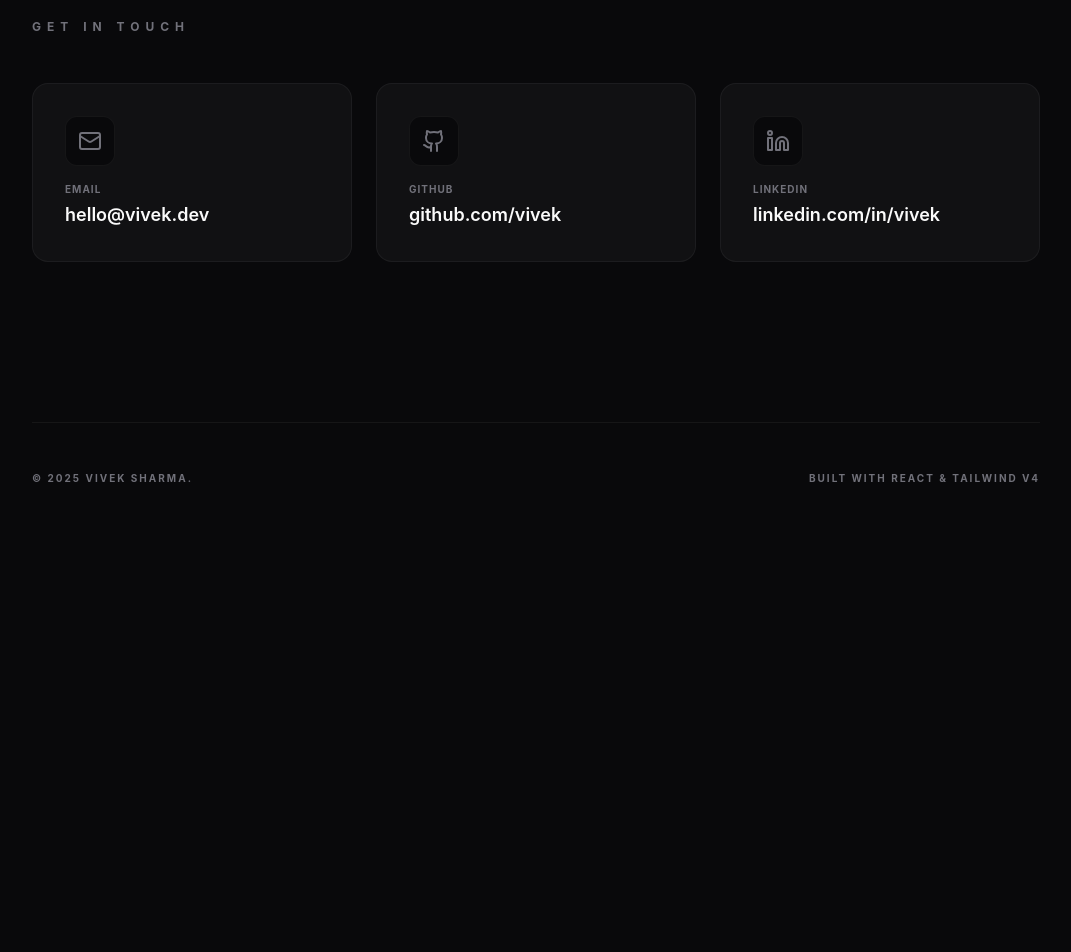
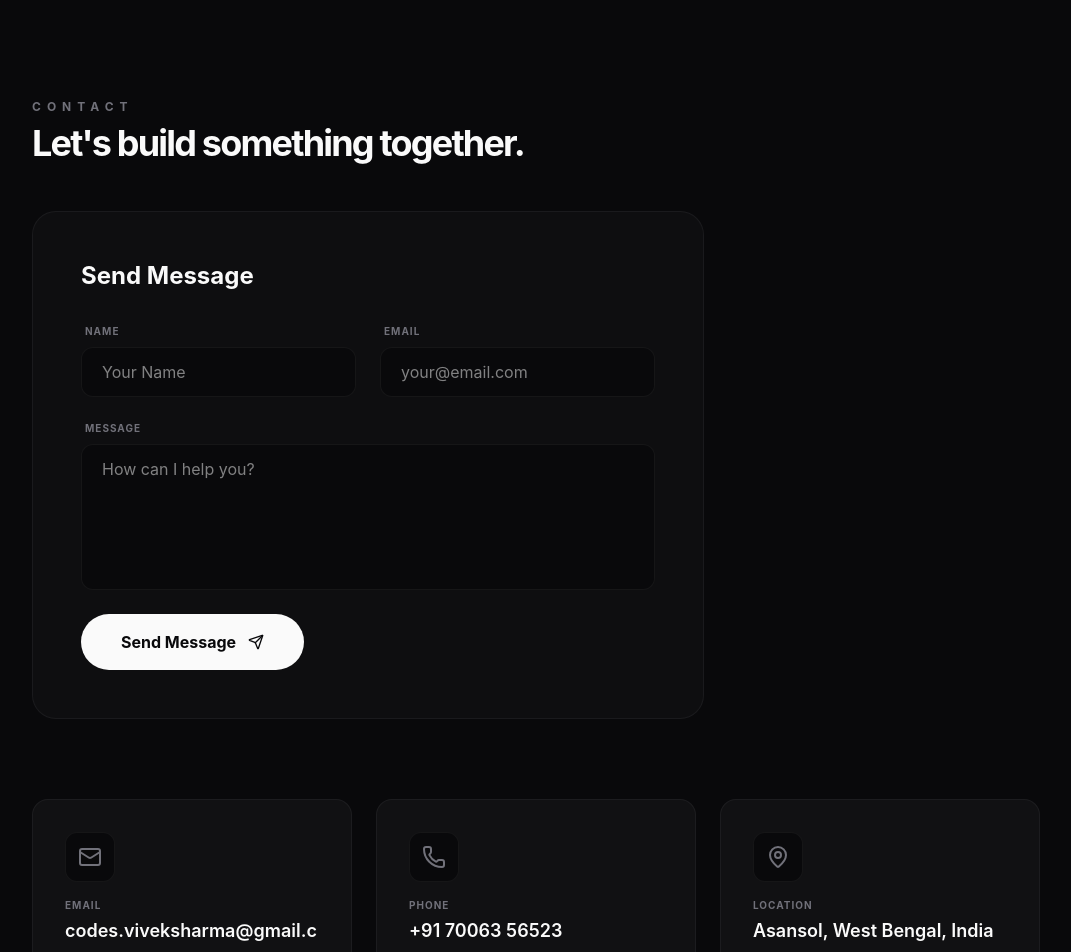
Before and after one commit to YASH-HCKT/set-the-standard-portfolio, a React (Vite) app: page / in a window 1280 px wide. Shown: the part 1600-2552 px from the top of the page, without its empty margins (144-1215 px from the left). Before the commit the page ends 2246 px from the top, so only its background shows below. Built offline with nearby package versions, Linux system fonts and the light colour scheme.

Commit message:
Add contact form, update details, and setup sidebar navigation

```diff
--- a/src/components/Contact.jsx
+++ b/src/components/Contact.jsx
@@ -1,22 +1,33 @@
 import React from 'react';
 import { motion } from 'framer-motion';
-import { Mail, Github, Linkedin } from 'lucide-react';
+import { Mail, Github, Linkedin, Phone, MapPin } from 'lucide-react';
+import ContactForm from './ContactForm';
 
-const socialLinks = [
-    { name: "Email", icon: Mail, url: "mailto:hello@vivek.dev", label: "hello@vivek.dev" },
-    { name: "GitHub", icon: Github, url: "#", label: "github.com/vivek" },
-    { name: "LinkedIn", icon: Linkedin, url: "#", label: "linkedin.com/in/vivek" },
+const contactInfo = [
+    { name: "Email", icon: Mail, url: "mailto:codes.viveksharma@gmail.com", label: "codes.viveksharma@gmail.com" },
+    { name: "Phone", icon: Phone, url: "tel:+917006356523", label: "+91 70063 56523" },
+    { name: "Location", icon: MapPin, url: "#", label: "Asansol, West Bengal, India" },
+    { name: "GitHub", icon: Github, url: "https://github.com/codes-viveksharma", label: "github.com/codes-viveksharma" },
+    { name: "LinkedIn", icon: Linkedin, url: "https://www.linkedin.com/in/viveksharma262005/", label: "linkedin.com/in/viveksharma262005" },
 ];
 
 const Contact = () => {
     return (
-        <section className="pb-40">
-            <h2 className="text-xs font-bold text-muted uppercase tracking-[0.5em] mb-12">Get in Touch</h2>
-            <div className="grid grid-cols-1 sm:grid-cols-3 gap-6">
-                {socialLinks.map((link, index) => (
+        <section id="contact" className="pb-40 pt-20">
+            <div className="flex flex-col gap-2 mb-12">
+                <h2 className="text-xs font-bold text-muted uppercase tracking-[0.5em]">Contact</h2>
+                <p className="text-4xl font-bold text-foreground tracking-tighter">Let's build something together.</p>
+            </div>
+
+            <ContactForm />
+
+            <div className="grid grid-cols-1 sm:grid-cols-2 lg:grid-cols-3 gap-6">
+                {contactInfo.map((link, index) => (
                     <motion.a
                         key={index}
                         href={link.url}
+                        target={link.url.startsWith('http') ? "_blank" : "_self"}
+                        rel="noopener noreferrer"
                         initial={{ opacity: 0, y: 10 }}
                         whileInView={{ opacity: 1, y: 0 }}
                         viewport={{ once: true }}
@@ -28,7 +39,7 @@ const Contact = () => {
                         </div>
                         <div className="flex flex-col">
                             <span className="text-[10px] text-muted font-bold uppercase tracking-widest mb-1">{link.name}</span>
-                            <span className="text-lg text-foreground font-semibold break-words transition-colors">{link.label}</span>
+                            <span className="text-lg text-foreground font-semibold break-all transition-colors">{link.label}</span>
                         </div>
                     </motion.a>
                 ))}
--- /dev/null
+++ b/src/components/ContactForm.jsx
@@ -0,0 +1,73 @@
+import React, { useState } from 'react';
+import { motion } from 'framer-motion';
+import { Send } from 'lucide-react';
+
+const ContactForm = () => {
+    const [status, setStatus] = useState('');
+
+    const handleSubmit = (e) => {
+        e.preventDefault();
+        setStatus('sending');
+        // Mocking a send action
+        setTimeout(() => {
+            setStatus('success');
+            e.target.reset();
+            setTimeout(() => setStatus(''), 3000);
+        }, 1500);
+    };
+
+    return (
+        <div className="w-full max-w-2xl bg-accent/20 border border-border rounded-3xl p-8 md:p-12 mb-20">
+            <h3 className="text-2xl font-bold text-foreground mb-8">Send Message</h3>
+            <form onSubmit={handleSubmit} className="space-y-6">
+                <div className="grid grid-cols-1 md:grid-cols-2 gap-6">
+                    <div className="flex flex-col gap-2">
+                        <label className="text-[10px] text-muted font-bold uppercase tracking-widest pl-1">Name</label>
+                        <input
+                            required
+                            type="text"
+                            name="name"
+                            placeholder="Your Name"
+                            className="bg-background border border-border rounded-xl px-5 py-3 text-foreground focus:outline-none focus:border-muted transition-colors"
+                        />
+                    </div>
+                    <div className="flex flex-col gap-2">
+                        <label className="text-[10px] text-muted font-bold uppercase tracking-widest pl-1">Email</label>
+                        <input
+                            required
+                            type="email"
+                            name="email"
+                            placeholder="your@email.com"
+                            className="bg-background border border-border rounded-xl px-5 py-3 text-foreground focus:outline-none focus:border-muted transition-colors"
+                        />
+                    </div>
+                </div>
+                <div className="flex flex-col gap-2">
+                    <label className="text-[10px] text-muted font-bold uppercase tracking-widest pl-1">Message</label>
+                    <textarea
+                        required
+                        name="message"
+                        rows="5"
+                        placeholder="How can I help you?"
+                        className="bg-background border border-border rounded-xl px-5 py-3 text-foreground focus:outline-none focus:border-muted transition-colors resize-none"
+                    ></textarea>
+                </div>
+
+                <button
+                    type="submit"
+                    disabled={status === 'sending'}
+                    className="w-full md:w-auto px-10 py-4 bg-foreground text-background rounded-full font-bold flex items-center justify-center gap-3 hover:scale-105 active:scale-95 transition-all disabled:opacity-50"
+                >
+                    {status === 'sending' ? 'Sending...' : status === 'success' ? 'Message Sent!' : (
+                        <>
+                            Send Message
+                            <Send className="w-4 h-4" />
+                        </>
+                    )}
+                </button>
+            </form>
+        </div>
+    );
+};
+
+export default ContactForm;
--- a/src/components/Hero.jsx
+++ b/src/components/Hero.jsx
@@ -9,7 +9,7 @@ const Hero = () => {
     const { theme } = useTheme();
 
     return (
-        <section className="min-h-screen w-full flex flex-col md:flex-row relative overflow-hidden">
+        <section id="home" className="min-h-screen w-full flex flex-col md:flex-row relative overflow-hidden">
             {/* Main Content Area - Left Side */}
             <div className="flex-1 flex flex-col justify-center px-12 md:pl-24 relative z-10 py-20">
 
@@ -47,12 +47,11 @@ const Hero = () => {
                     </div>
                 </motion.div>
 
-                {/* Social Links */}
+                {/* Social Links sidebar */}
                 <div className="fixed bottom-12 left-12 md:left-24 flex items-center gap-6 text-muted z-20">
-                    <a href="#" className="hover:text-foreground transition-all hover:scale-110"><Twitter className="w-5 h-5" /></a>
-                    <a href="#" className="hover:text-foreground transition-all hover:scale-110"><Github className="w-5 h-5" /></a>
-                    <a href="#" className="hover:text-foreground transition-all hover:scale-110"><Linkedin className="w-5 h-5" /></a>
-                    <a href="#" className="hover:text-foreground transition-all hover:scale-110"><Mail className="w-5 h-5" /></a>
+                    <a href="https://github.com/codes-viveksharma" target="_blank" rel="noopener noreferrer" className="hover:text-foreground transition-all hover:scale-110"><Github className="w-5 h-5" /></a>
+                    <a href="https://www.linkedin.com/in/viveksharma262005/" target="_blank" rel="noopener noreferrer" className="hover:text-foreground transition-all hover:scale-110"><Linkedin className="w-5 h-5" /></a>
+                    <a href="mailto:codes.viveksharma@gmail.com" className="hover:text-foreground transition-all hover:scale-110"><Mail className="w-5 h-5" /></a>
                 </div>
             </div>
 
@@ -83,6 +82,9 @@ const Hero = () => {
                     className={`w-full h-full object-cover object-top transition-all duration-1000 ${theme === 'dark' ? 'grayscale opacity-80' : 'opacity-90'}`}
                 />
             </motion.div>
+
+            {/* Hidden ID for About section jump if needed */}
+            <div id="about" className="absolute bottom-0"></div>
         </section>
     );
 };
--- a/src/components/Projects.jsx
+++ b/src/components/Projects.jsx
@@ -49,7 +49,7 @@ const ProjectCard = ({ project, index }) => {
 
 const Projects = () => {
     return (
-        <section className="mb-48 mt-24">
+        <section id="projects" className="mb-48 mt-24">
             <h2 className="text-xs font-bold text-muted uppercase tracking-[0.5em] mb-12">Selected Projects</h2>
             <div className="grid gap-2">
                 {projects.map((project, index) => (
--- a/src/components/Sidebar.jsx
+++ b/src/components/Sidebar.jsx
@@ -4,12 +4,22 @@ import { Home, User, FolderGit2, Mail, Layers } from 'lucide-react';
 
 const Sidebar = () => {
     const icons = [
-        { icon: Home, label: "Home" },
-        { icon: User, label: "About" },
-        { icon: FolderGit2, label: "Projects" },
-        { icon: Layers, label: "Services" },
-        { icon: Mail, label: "Contact" },
+        { icon: Home, label: "Home", href: "#home" },
+        { icon: User, label: "About", href: "#about" },
+        { icon: FolderGit2, label: "Projects", href: "#projects" },
+        { icon: Layers, label: "Services", href: "#" },
+        { icon: Mail, label: "Contact", href: "#contact" },
     ];
+
+    const handleScroll = (e, href) => {
+        if (href.startsWith('#')) {
+            e.preventDefault();
+            const element = document.querySelector(href);
+            if (element) {
+                element.scrollIntoView({ behavior: 'smooth' });
+            }
+        }
+    };
 
     return (
         <motion.div
@@ -20,15 +30,17 @@ const Sidebar = () => {
         >
             <div className="flex flex-col gap-6">
                 {icons.map((item, index) => (
-                    <button
+                    <a
                         key={index}
+                        href={item.href}
+                        onClick={(e) => handleScroll(e, item.href)}
                         className="p-3 rounded-full text-muted hover:text-foreground hover:bg-accent transition-all duration-300 group relative"
                     >
                         <item.icon className="w-5 h-5" />
-                        <span className="absolute left-14 bg-foreground text-background text-[10px] px-2 py-1 rounded-sm opacity-0 group-hover:opacity-100 transition-opacity duration-300 pointer-events-none whitespace-nowrap font-bold">
+                        <span className="absolute left-14 bg-foreground text-background text-[10px] px-2 py-1 rounded-sm opacity-0 group-hover:opacity-100 transition-opacity duration-300 pointer-events-none whitespace-nowrap font-bold shadow-lg">
                             {item.label}
                         </span>
-                    </button>
+                    </a>
                 ))}
             </div>
         </motion.div>
```
